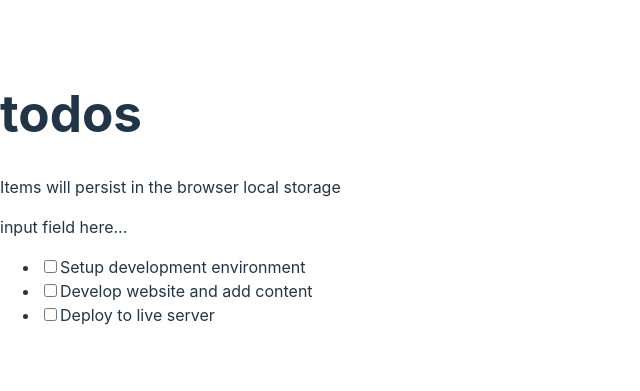
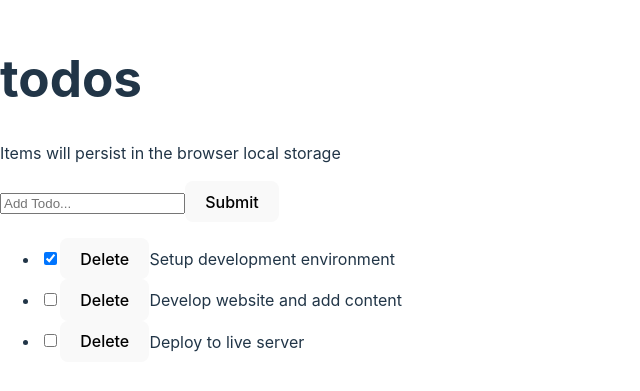
Before and after one commit to migo1/react-toDo, a React (Vite) app: page / in a window 1280 px wide. Shown: the part 203-594 px from the top of the page, without its empty margins (0-640 px from the left). Built offline with nearby package versions, Linux system fonts and the light colour scheme.

Commit message:
input-delete0task-funcionality

```diff
--- a/package.json
+++ b/package.json
@@ -12,7 +12,8 @@
   "dependencies": {
     "prop-types": "^15.8.1",
     "react": "^18.2.0",
-    "react-dom": "^18.2.0"
+    "react-dom": "^18.2.0",
+    "uuid": "^9.0.0"
   },
   "devDependencies": {
     "@types/react": "^18.2.14",
--- a/src/components/InputTodo.jsx
+++ b/src/components/InputTodo.jsx
@@ -1,4 +1,41 @@
-const InputTodo = () => {
-  return <div>input field here...</div>;
+import { useState } from 'react';
+import PropTypes from "prop-types";
+
+const InputTodo = ({ addTodoItem }) => {
+  const [title, setTitle] = useState('');
+    const [message, setMessage] = useState("");
+
+  const handleChange = (e) => {
+    setTitle(e.target.value);
+  };
+
+    const handleSubmit = (e) => {
+      e.preventDefault();
+     if (title.trim()) {
+       addTodoItem(title);
+       setTitle("");
+     } else {
+        setMessage("Please add item.");
+     }
+    };
+
+  return (
+    <>
+      <form onSubmit={handleSubmit}>
+        <input
+          type="text"
+          placeholder="Add Todo..."
+          value={title}
+          onChange={handleChange}
+        />
+        <button>Submit</button>
+      </form>
+      <span>{ message }</span>
+    </>
+  );
+};
+
+InputTodo.propTypes = {
+  addTodoItem: PropTypes.func.isRequired,
 };
 export default InputTodo;
--- a/src/components/TodoItem.jsx
+++ b/src/components/TodoItem.jsx
@@ -1,9 +1,14 @@
 import PropTypes from "prop-types";
 
-const TodoItem = ({ itemProp }) => {
+const TodoItem = ({ itemProp, handleChange, delTodo }) => {
   return (
     <li>
-      <input type="checkbox" />
+      <input
+        type="checkbox"
+        checked={itemProp.completed}
+        onChange={() => handleChange(itemProp.id)}
+      />
+      <button onClick={() => delTodo(itemProp.id)}>Delete</button>
       {itemProp.title}
     </li>
   );
@@ -12,7 +17,11 @@ const TodoItem = ({ itemProp }) => {
 TodoItem.propTypes = {
   itemProp: PropTypes.shape({
     title: PropTypes.string.isRequired,
+    completed: PropTypes.bool.isRequired,
+    id: PropTypes.oneOfType([PropTypes.string, PropTypes.number]).isRequired,
   }).isRequired,
+  handleChange: PropTypes.func.isRequired,
+  delTodo: PropTypes.func.isRequired,
 };
 
 export default TodoItem;
--- a/src/components/TodoList.jsx
+++ b/src/components/TodoList.jsx
@@ -1,11 +1,16 @@
 import TodoItem from "./TodoItem";
 import PropTypes from "prop-types";
 
-const TodosList = ({ todosProps }) => {
+const TodosList = ({ todosProps, handleChange, delTodo }) => {
   return (
     <ul>
       {todosProps.map((todo) => (
-        <TodoItem key={todo.id} itemProp={todo} />
+        <TodoItem
+          key={todo.id}
+          itemProp={todo}
+          handleChange={handleChange}
+          delTodo={delTodo}
+        />
       ))}
     </ul>
   );
@@ -17,5 +22,8 @@ TodosList.propTypes = {
       title: PropTypes.string.isRequired,
     })
   ).isRequired,
+  handleChange: PropTypes.func.isRequired,
+  delTodo: PropTypes.func.isRequired,
 };
+
 export default TodosList;
--- a/src/components/TodosLogic.jsx
+++ b/src/components/TodosLogic.jsx
@@ -1,7 +1,10 @@
 import InputTodo from "./InputTodo";
 import TodosList from "./TodoList";
+import { useState } from "react";
+import { v4 as uuidv4 } from "uuid";
+
 const TodosLogic = () => {
-  const todos = [
+  const [todos, setTodos] = useState([
     {
       id: 1,
       title: "Setup development environment",
@@ -17,12 +20,47 @@ const TodosLogic = () => {
       title: "Deploy to live server",
       completed: false,
     },
-  ];
+  ]);
+    const handleChange = (id) => {
+      setTodos((prevState) =>
+        prevState.map((todo) => {
+          if (todo.id === id) {
+            return {
+              ...todo,
+              completed: !todo.completed,
+            };
+          }
+          return todo;
+        })
+      );
+    };
+
+    const delTodo = (id) => {
+      setTodos([
+        ...todos.filter((todo) => {
+          return todo.id !== id;
+        }),
+      ]);
+    };
+
+   const addTodoItem = (title) => {
+     const newTodo = {
+       id: uuidv4(),
+       title: title,
+       completed: false,
+     };
+     setTodos([...todos, newTodo]);
+   };
   return (
     <div>
-      <InputTodo />
-        <TodosList todosProps={todos} />
+      <InputTodo addTodoItem={addTodoItem} />
+      <TodosList
+        todosProps={todos}
+        handleChange={handleChange}
+        delTodo={delTodo}
+      />
     </div>
   );
 };
+
 export default TodosLogic;
```
Also changed, not shown: 1 other file (tests, documents, lock files or other folders).
